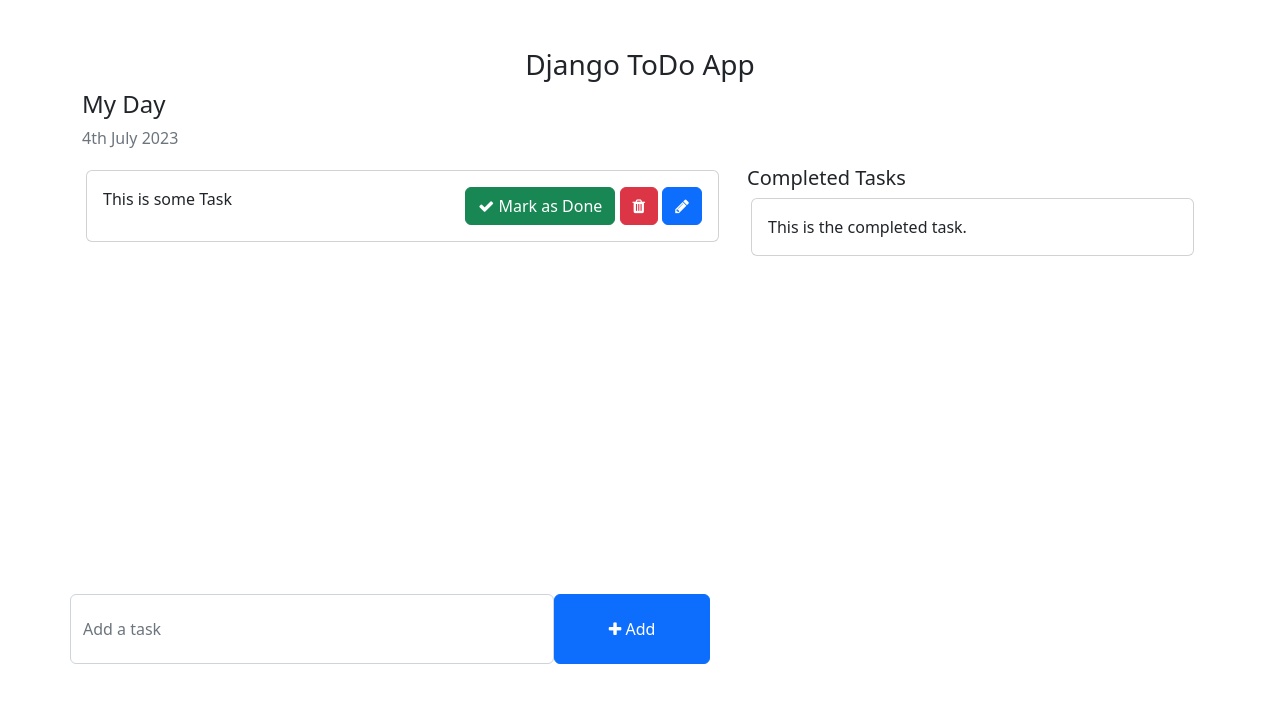
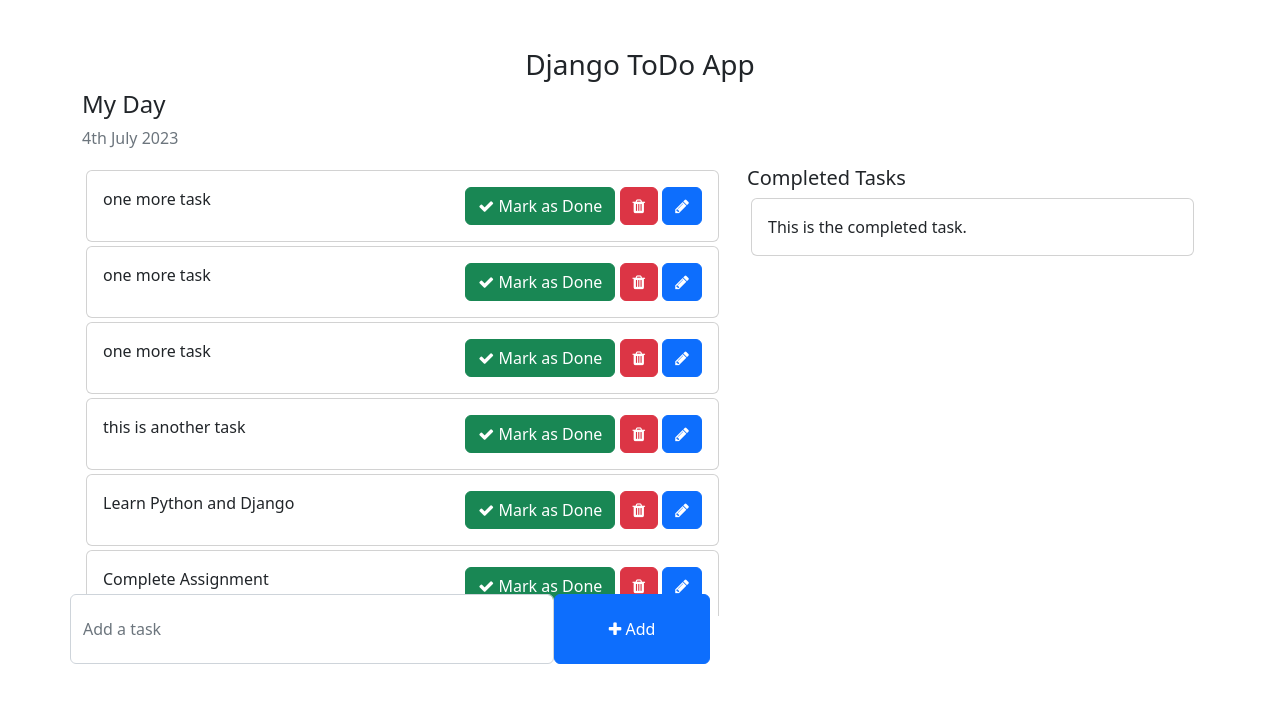
Before and after one commit to Abi-Shek/Todo, a Django app: page / in a window 1280 px wide. Shown: the part 86-800 px from the top of the page. Run offline with Django 4.2, Linux system fonts and the light colour scheme; data comes from the database, SQL or seed files in the repository; both versions use the stored data as it was after the commit; some libraries are stand-ins or nearby versions.

Commit message:
add task functionality

```diff
--- a/djangoProject/urls.py
+++ b/djangoProject/urls.py
@@ -18,6 +18,7 @@
 from django.urls import path, include
 urlpatterns = [
     path('admin/', admin.site.urls),
-    path('',include('todo.urls'))
+    path('',include('todo.urls')),
+    path('todo/',include('todo.urls'))
 
 ]
--- a/templates/home.html
+++ b/templates/home.html
@@ -62,9 +62,10 @@
             <p class="text-muted">{% now "jS F Y" %}</p>
             <div class="col-md-7 col-lg-7" style="height: 450px; overflow: scroll;">
                 <!-- List of all the tasks for the day -->
+                {% for task in tasks %}
                 <div class="card m-1">
                     <div class="card-body">
-                        This is some Task
+                        {{ task.task }}
                         <span style="position: relative; float: right;">
                             <a class="btn btn-success"><i class="fa fa-check"></i> Mark as Done</a>
                             <a class="btn btn-danger"><i class="fa fa-trash"></i></a>
@@ -72,6 +73,7 @@
                         </span>
                     </div>
                 </div>
+                {% endfor %}
 
             </div>
             <div class="col-md-5 col-lg-5">
@@ -87,11 +89,12 @@
         <div class="row">
             <div class="col-md-6 col-lg-6 p-0" style="position: absolute; bottom: 50px;">
                 <!-- To Do Form -->
-                <form action="" >
+                <form action="{% url 'addTask' %}" method="post" >
+                    {% csrf_token %}
                     <div class="form-group">
                         <span style="display: flex;">
-                            <input type="text" class="form-control" placeholder="Add a task">
-                            <button class="btn btn-primary" style="width: 200px;"><i class="fa fa-plus"></i> Add</button>
+                            <input type="text"  name="task" class="form-control" placeholder="Add a task">
+                            <button  type="submit" class="btn btn-primary" style="width: 200px;"><i class="fa fa-plus"></i> Add</button>
                         </span>
                     </div>
                 </form>
--- a/todo/admin.py
+++ b/todo/admin.py
@@ -1,5 +1,7 @@
 from django.contrib import admin
 from .models import Task
 # Register your models here.
-
-admin.site.register(Task)
+class TaskAdmin(admin.ModelAdmin):
+    list_display = ('task','is_compeleted','updated_ad')
+    search_fields = ('task',)
+admin.site.register(Task,TaskAdmin)
--- a/todo/urls.py
+++ b/todo/urls.py
@@ -3,6 +3,8 @@
 from todo import views
 
 urlpatterns = [
-    path('',views.home)
+    path('',views.home,name='home'),
+
+    path('addTask',views.addTask,name='addTask')
 
 ]
--- a/todo/views.py
+++ b/todo/views.py
@@ -1,6 +1,16 @@
-from django.shortcuts import render
+from django.shortcuts import render, redirect
 from django.http.response import HttpResponse
 # Create your views here.
+from todo.models import Task
+
 
 def home(request):
-    return render(request,'home.html')
+    task=Task.objects.filter(is_compeleted=False).order_by('-updated_ad')
+    context={
+        'tasks':task
+    }
+    return render(request,'home.html',context)
+def addTask(request):
+   task=request.POST['task']
+   Task.objects.create(task=task)
+   return redirect('home')
```
Also changed, not shown: db.sqlite3.
